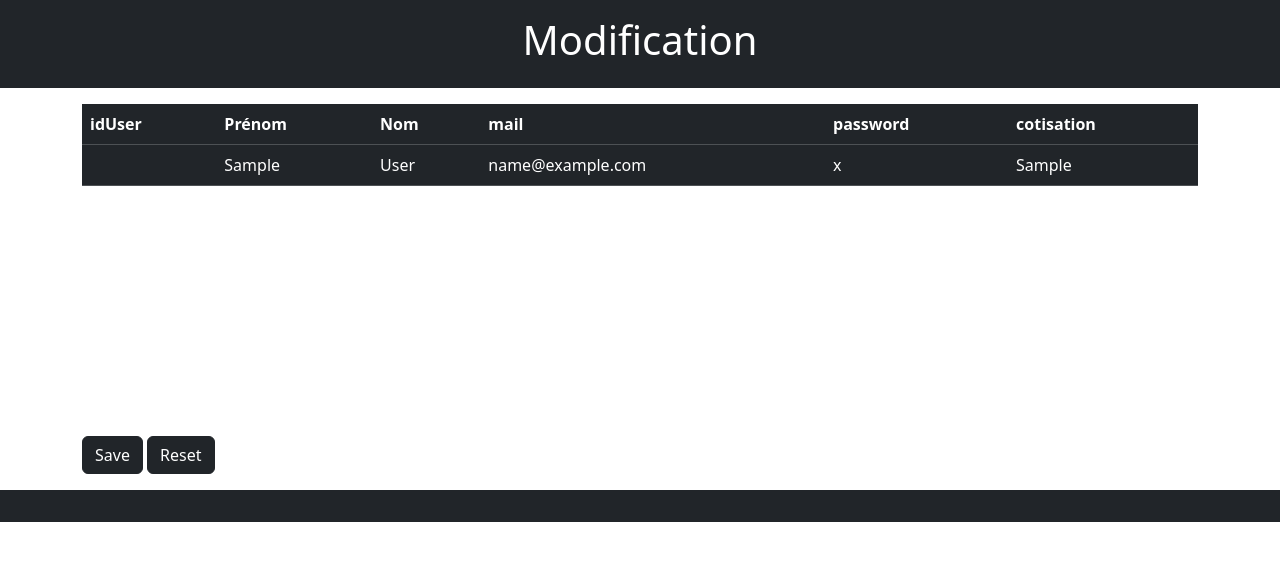
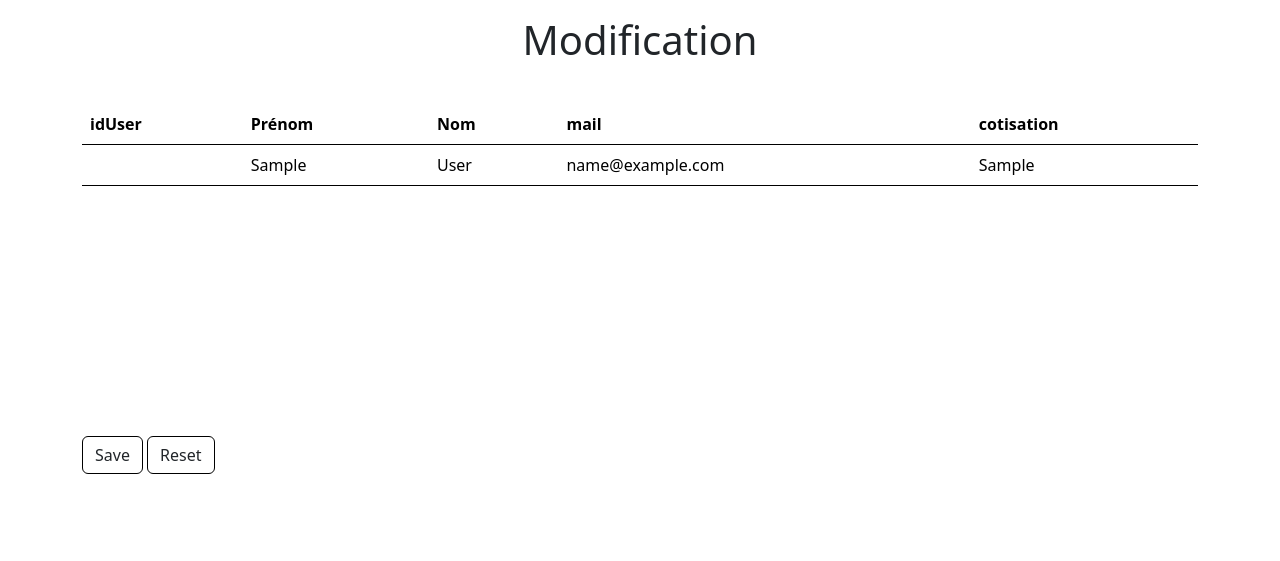
Before and after one commit to Orulirn/sae301, a PHP site: page /modif.php in a window 1280 px wide. Shown: the top 561 px of the page. Run offline with PHP 8.4, Linux system fonts and the light colour scheme; tables that the repository leaves empty or names only in its code hold one stand-in row (values such as "Sample post"); data that the repository does not hold is empty.

Commit message:
tableau fini

```diff
--- a/modif.php
+++ b/modif.php
@@ -14,6 +14,7 @@ include "Database_connection.php";
     <link href="https://cdn.jsdelivr.net/npm/bootstrap@5.3.1/dist/css/bootstrap.min.css" rel="stylesheet">
     <script src="https://cdn.jsdelivr.net/npm/bootstrap@5.3.1/dist/js/bootstrap.bundle.min.js"></script>
     <style>
+
         /* Ajoutez du CSS pour styliser votre tableau */
         table {
             width: 100%;
@@ -35,7 +36,7 @@ include "Database_connection.php";
 
 <header>
 
-    <div class="container-fluid p-3 bg-dark text-white text-center">
+    <div class="container-fluid p-3 bg-white text-dark text-center">
         <h1>Modification</h1>
     </div>
 
@@ -45,14 +46,13 @@ include "Database_connection.php";
 
 
 <div style="overflow-y: scroll; height: 300px;">
-    <table class="table table-dark table-hover">
+    <table class="table table-white text-dark table-hover border-black border-1">
         <thead>
         <tr>
             <th>idUser</th>
             <th>Prénom</th>
             <th>Nom</th>
             <th>mail</th>
-            <th>password</th>
             <th>cotisation</th>
         </tr>
         </thead>
@@ -70,7 +70,6 @@ include "Database_connection.php";
                 <td class="editable" data-field="firstname" data-id="<?php echo $row['firstname']; ?>"><?php echo $row['firstname']; ?></td>
                 <td class="editable" data-field="lastname" data-id="<?php echo $row['lastname']; ?>"><?php echo $row['lastname']; ?></td>
                 <td class="editable" data-field="mail" data-id="<?php echo $row['mail']; ?>"><?php echo $row['mail']; ?></td>
-                <td class="editable" data-field="password" data-id="<?php echo $row['password']; ?>"><?php echo $row['password']; ?></td>
                 <td class="editable" data-field="cotisation" data-id="<?php echo $row['cotisation']; ?>"><?php echo $row['cotisation']; ?></td>
             </tr>
         <?php endforeach; ?>
@@ -81,13 +80,13 @@ include "Database_connection.php";
 </div>
 
 <div class="container py-3">
-    <button id='but' type="button" class="btn btn-dark">Save</button>
-    <button id='reset' type="button" class="btn btn-dark">Reset</button>
+    <button id='but' type="button" class="btn btn-white border-black border-1">Save</button>
+    <button id='reset' type="button" class="btn btn-white border-black border-1 ">Reset</button>
 </div>
 
-<footer class="bg-dark">
+<footer class="bg-white">
 
-    <div class="container-fluid p-3 bg-dark text-white text-center">
+    <div class="container-fluid p-3 bg-white text-dark text-center">
     </div>
 
 </footer>
```
